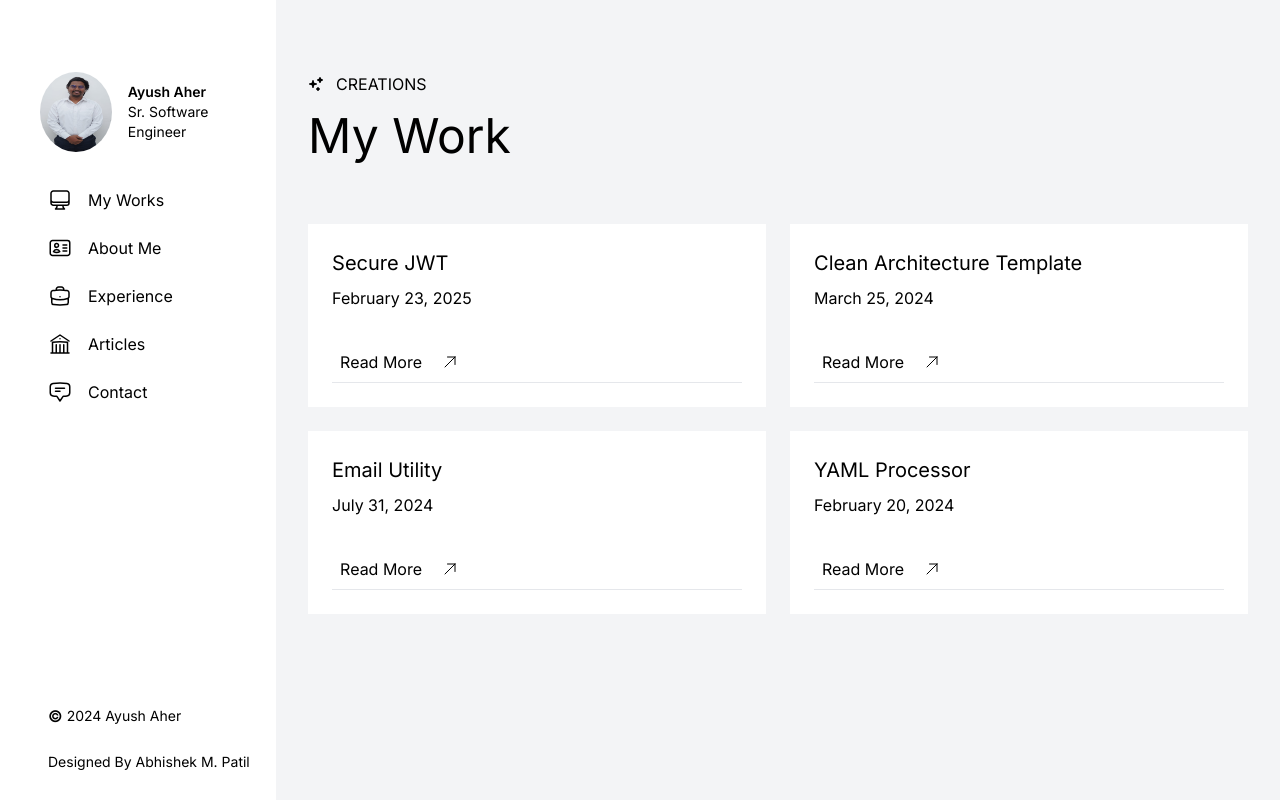
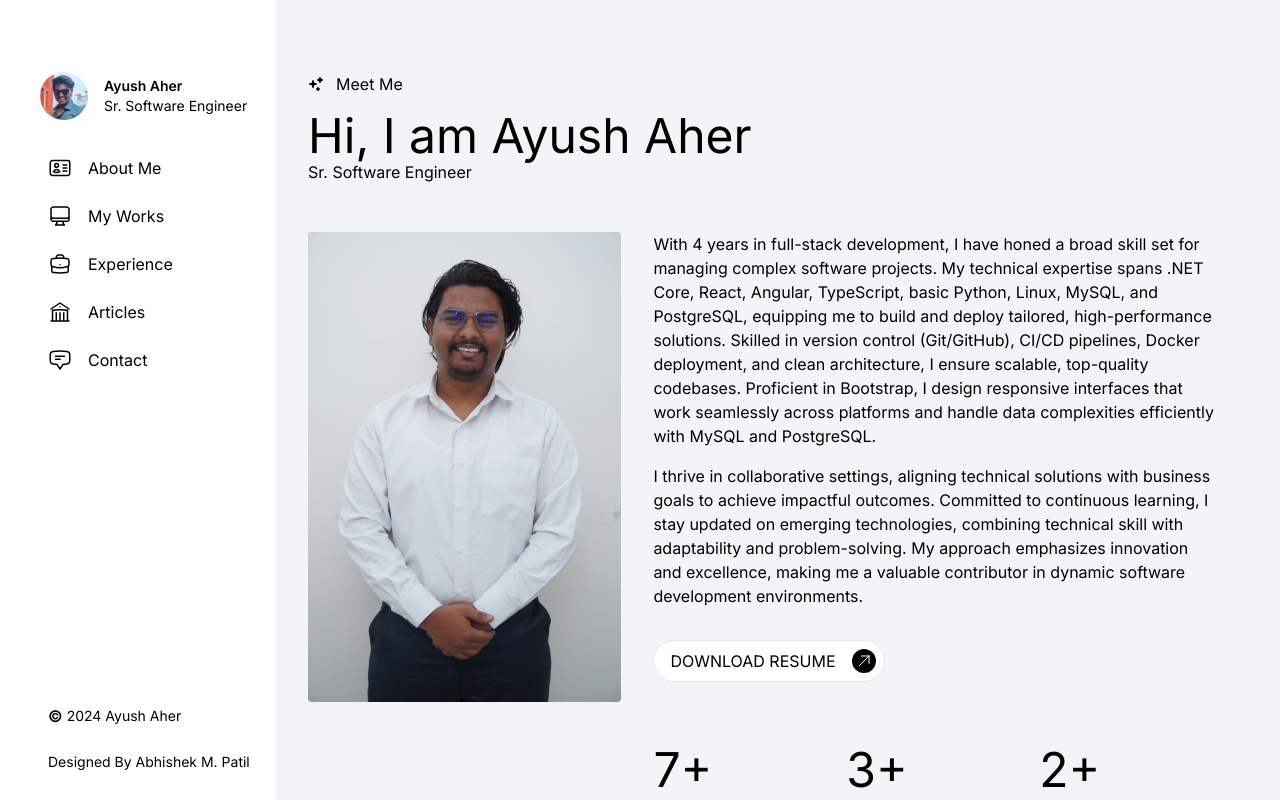
Before and after one commit to AyushAher/Client-Portfolio-AbhishekPatil, a React (Vite) app: page / in a window 1280 px wide. Built offline with nearby package versions, Linux system fonts and the light colour scheme.

Commit message:
refactor: update About page content and adjust routing in Main and Sidebar components

```diff
--- a/src/pages/About.jsx
+++ b/src/pages/About.jsx
@@ -27,9 +27,10 @@ const About = () => {
           <span className="icon me-3">
             {<SparklesIcon className="h-4 w-4" />}
           </span>
-          <span className="">Meet Ayush</span>
+          <span className="">Meet Me</span>
         </p>
-        <h1 className="text-5xl">About Me</h1>
+        <h1 className="text-5xl">Hi, I am Ayush Aher</h1>
+        <h3 className="text-md">Sr. Software Engineer</h3>
       </section>
 
       <section className="mb-16">
--- a/src/pages/Main.jsx
+++ b/src/pages/Main.jsx
@@ -13,8 +13,8 @@ const Main = () => {
   return (
     <div className="w-full h-full bg-gray-100 overflow-y-auto">
       <Routes>
-        <Route path="/" element={<Work />} />
-        <Route path="/about" element={<About />} />
+        <Route path="/" element={<About />} />
+        <Route path="/work" element={<Work />} />
         <Route path="/experience" element={<Experience />} />
         <Route path="/articles" element={<Article />} />
         <Route path="/contact" element={<Contact />} />
--- a/src/pages/Sidebar.jsx
+++ b/src/pages/Sidebar.jsx
@@ -25,10 +25,12 @@ const Sidebar = () => {
             className="w-full inline-flex items-center justify-start nav-link p-2"
           >
             <img
-              src="/me-2.jpg"
+              src="/Me.webp"
               alt=""
               style={{ borderRadius: "50%" }}
-              className="w-20 h-20 me-4"
+              width={48}
+              height={48}
+              className="object-fill rounded-full me-4"
             ></img>
             <div className="">
               <p className="m-0 text-sm font-semibold">Ayush Aher</p>
@@ -53,12 +55,12 @@ const Sidebar = () => {
             >
               <Link
                 to="/"
-                className="w-full inline-flex items-center justify-start nav-link p-2 ps-4 py-3"
+                className="w-full inline-flex items-center justify-start  nav-link p-2 ps-4 py-3"
               >
                 <span className="icon">
-                  {<ComputerDesktopIcon className="w-6 h-6 me-4" />}
+                  {<IdentificationIcon className="h-6 w-6 me-4" />}
                 </span>
-                <span className="icon">My Works</span>
+                <span className="icon">About Me</span>
               </Link>
             </li>
             <li
@@ -67,13 +69,13 @@ const Sidebar = () => {
               } lg:block `}
             >
               <Link
-                to="/about"
-                className="w-full inline-flex items-center justify-start  nav-link p-2 ps-4 py-3"
+                to="/work"
+                className="w-full inline-flex items-center justify-start nav-link p-2 ps-4 py-3"
               >
                 <span className="icon">
-                  {<IdentificationIcon className="h-6 w-6 me-4" />}
+                  {<ComputerDesktopIcon className="w-6 h-6 me-4" />}
                 </span>
-                <span className="icon">About Me</span>
+                <span className="icon">My Works</span>
               </Link>
             </li>
             <li
```
